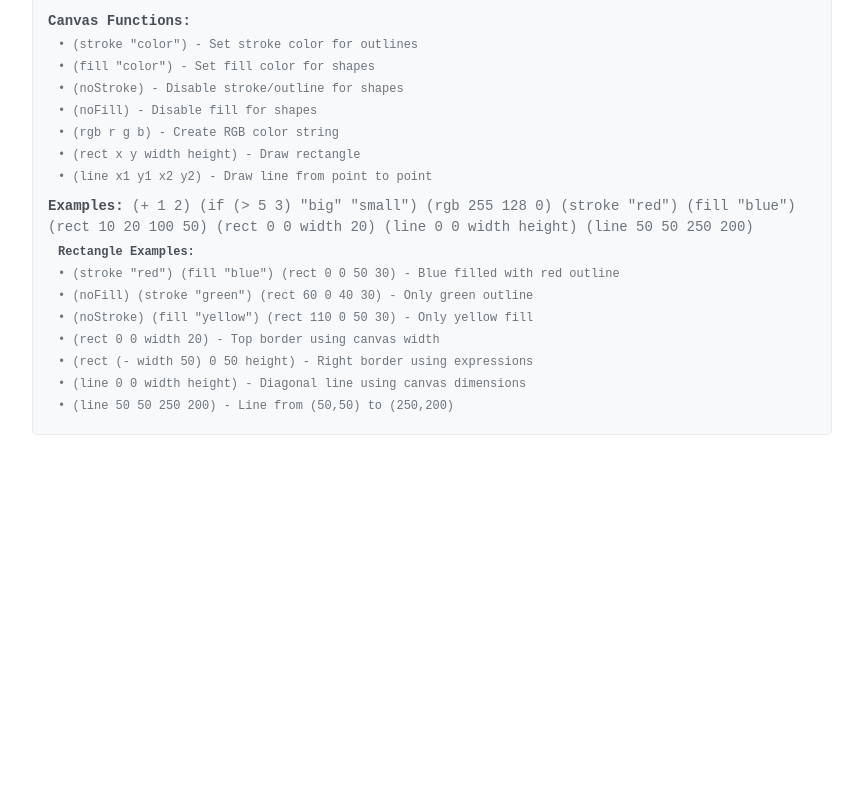
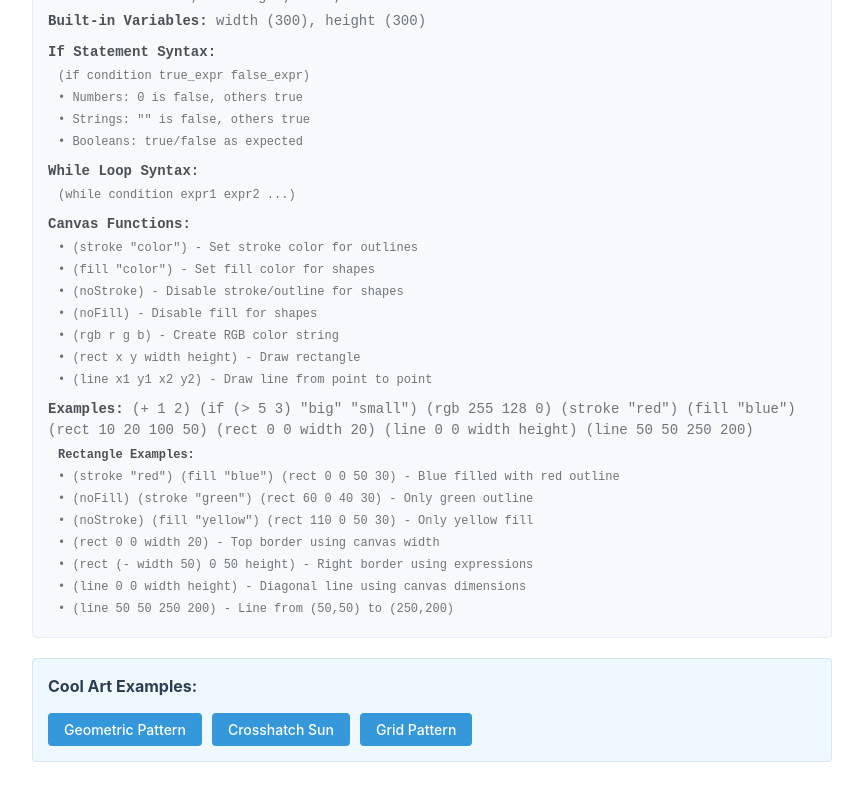
Before and after one commit to CampbellOwen/art-lang, a React (Vite) app: page / in a window 1280 px wide. Shown: the part 1578-2378 px from the top of the page, without its empty margins (208-1071 px from the left). Before the commit the page ends 2065 px from the top, so only its background shows below. Built offline with nearby package versions, Linux system fonts and the light colour scheme.

Commit message:
Add examples

```diff
--- a/src/client/App.css
+++ b/src/client/App.css
@@ -222,6 +222,48 @@
   margin: 0 auto;
 }
 
+/* Examples Section */
+.examples-section {
+  margin-top: 20px;
+  padding: 15px;
+  background-color: #f0f8ff;
+  border-radius: 4px;
+  border: 1px solid #d4e6f1;
+}
+
+.examples-title {
+  margin: 0 0 15px 0;
+  color: #2c3e50;
+  font-size: 16px;
+}
+
+.examples-buttons {
+  display: flex;
+  gap: 10px;
+  flex-wrap: wrap;
+}
+
+.example-button {
+  padding: 8px 16px;
+  background-color: #3498db;
+  color: white;
+  border: none;
+  border-radius: 4px;
+  cursor: pointer;
+  font-size: 14px;
+  font-weight: 500;
+  transition: background-color 0.2s ease;
+}
+
+.example-button:hover {
+  background-color: #2980b9;
+}
+
+.example-button:active {
+  background-color: #21618c;
+  transform: translateY(1px);
+}
+
 @media (max-width: 600px) {
   .interpreter-container {
     padding: 10px;
@@ -245,4 +287,13 @@
     width: 250px;
     height: 250px;
   }
+
+  .examples-buttons {
+    flex-direction: column;
+  }
+
+  .example-button {
+    width: 100%;
+    padding: 10px;
+  }
 }
--- a/src/client/App.tsx
+++ b/src/client/App.tsx
@@ -124,7 +124,7 @@ class CanvasAdapter implements Canvas {
 
 function App() {
   const [input, setInput] = useState(
-    '(stroke "red") (line 0 0 width height) (line 0 height width 0) (stroke "blue") (line (/ width 2) 0 (/ width 2) height) (line 0 (/ height 2) width (/ height 2)) (fill "green") (rect 100 100 100 50) (stroke "purple") (line 50 50 250 50) (line 250 50 250 200)',
+    '(fill (rgb 20 25 40)) (rect 0 0 width height) (stroke (rgb 255 100 150)) (line 0 0 width height) (line 0 height width 0) (stroke (rgb 100 255 200)) (noFill) (rect 50 50 200 200) (rect 75 75 150 150) (rect 100 100 100 100) (stroke (rgb 255 255 100)) (line (/ width 2) 0 (/ width 2) height) (line 0 (/ height 2) width (/ height 2)) (fill (rgb 255 150 100)) (noStroke) (rect 125 125 50 50) (stroke "white") (rect 20 20 (- width 40) (- height 40))',
   );
   const [results, setResults] = useState<string[]>([]);
   const [errors, setErrors] = useState<ErrorDisplayInfo[]>([]);
@@ -424,6 +424,42 @@ function App() {
             </div>
           </div>
         </div>
+
+        <div className="examples-section">
+          <h4 className="examples-title">Cool Art Examples:</h4>
+          <div className="examples-buttons">
+            <button
+              onClick={() =>
+                setInput(
+                  '(fill (rgb 20 25 40)) (rect 0 0 width height) (stroke (rgb 255 100 150)) (line 0 0 width height) (line 0 height width 0) (stroke (rgb 100 255 200)) (noFill) (rect 50 50 200 200) (rect 75 75 150 150) (rect 100 100 100 100) (stroke (rgb 255 255 100)) (line (/ width 2) 0 (/ width 2) height) (line 0 (/ height 2) width (/ height 2)) (fill (rgb 255 150 100)) (noStroke) (rect 125 125 50 50) (stroke "white") (rect 20 20 (- width 40) (- height 40))',
+                )
+              }
+              className="example-button"
+            >
+              Geometric Pattern
+            </button>
+            <button
+              onClick={() =>
+                setInput(
+                  '(fill "black") (rect 0 0 width height) (stroke (rgb 255 50 100)) (let ((i 0)) (while (< i 20) (line (* i 15) 0 (- width (* i 15)) height) (set i (+ i 1)))) (stroke (rgb 100 200 255)) (let ((i 0)) (while (< i 20) (line 0 (* i 15) width (- height (* i 15))) (set i (+ i 1)))) (fill (rgb 255 255 100)) (noStroke) (rect (- (/ width 2) 25) (- (/ height 2) 25) 50 50)',
+                )
+              }
+              className="example-button"
+            >
+              Crosshatch Sun
+            </button>
+            <button
+              onClick={() =>
+                setInput(
+                  "(stroke (rgb 255 100 200)) (let ((size 40) (spacing 60)) (let ((x 30)) (while (< x width) (let ((y 30)) (while (< y height) (rect x y size size) (set y (+ y spacing)))) (set x (+ x spacing))))) (noFill) (stroke (rgb 100 255 200)) (let ((x 45)) (while (< x width) (let ((y 45)) (while (< y height) (rect x y 30 30) (set y (+ y 60)))) (set x (+ x 60))))",
+                )
+              }
+              className="example-button"
+            >
+              Grid Pattern
+            </button>
+          </div>
+        </div>
       </div>
     </div>
   );
```
